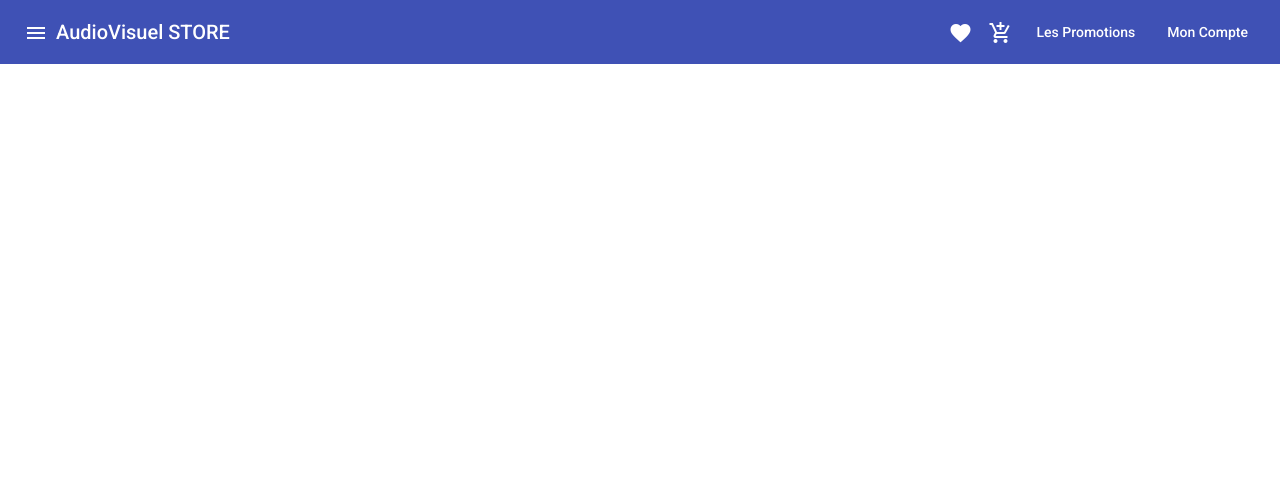
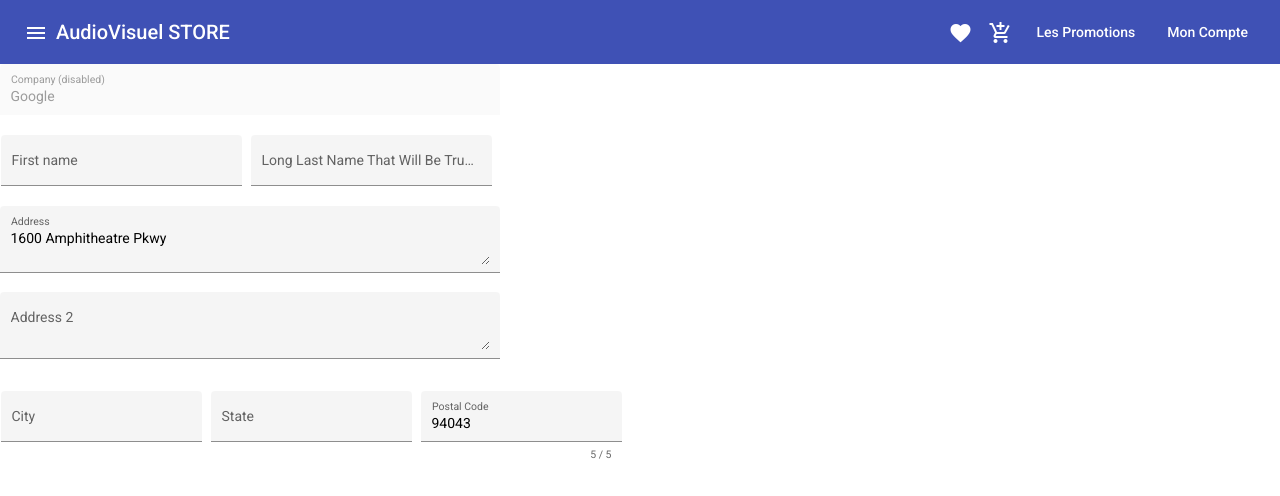
Before and after one commit to AbirGrissa/E-CommerceAngular, an Angular app: page /login in a window 1280 px wide. Before the commit this address led to /. Shown: the top 496 px of the page. Built offline with nearby package versions, Linux system fonts and the light colour scheme.

Commit message:
NoNameCommit

```diff
--- a/src/app/app-routing.module.ts
+++ b/src/app/app-routing.module.ts
@@ -1,6 +1,7 @@
 import { NgModule } from '@angular/core';
 import { RouterModule, Routes } from '@angular/router';
 import { HomeComponent } from './home/home.component';
+import { LoginComponent } from './login/login.component';
 
 const routes: Routes = [
   {
@@ -15,6 +16,11 @@ const routes: Routes = [
     component:HomeComponent
   },
   {
+    path:'login',
+    pathMatch:'full',
+    component:LoginComponent
+  },
+  {
   path:'products',
   pathMatch:'full',
   loadChildren:  () => import('./products/products.module').then(m => m.ProductsModule)
--- a/src/app/app.component.html
+++ b/src/app/app.component.html
@@ -507,7 +507,7 @@
     <mat-icon>add_shopping_cart</mat-icon>
   </button>
   <a mat-button routerLink="/products" routerLinkActive="active">Les Promotions</a>
-  <a mat-button routerLink="/home" routerLinkActive="active">Mon Compte</a>
+  <a mat-button routerLink="/login" routerLinkActive="active">Mon Compte</a>
 </mat-toolbar>
 </header>
 
--- a/src/app/app.module.ts
+++ b/src/app/app.module.ts
@@ -6,6 +6,7 @@ import { AppComponent } from './app.component';
 import { BrowserAnimationsModule } from '@angular/platform-browser/animations';
 import { MaterialExampleModule } from './material.module';
 import { HomeComponent } from './home/home.component';
+import { LoginComponent } from './login/login.component';
 
 
 
@@ -16,6 +17,7 @@ import { HomeComponent } from './home/home.component';
   declarations: [
     AppComponent,
     HomeComponent,
+    LoginComponent,
   ],
   imports: [
     BrowserModule,
--- /dev/null
+++ b/src/app/login/login.component.css
@@ -0,0 +1,13 @@
+.example-form {
+    min-width: 150px;
+    max-width: 500px;
+    width: 100%;
+  }
+
+  .example-full-width {
+    width: 100%;
+  }
+
+  td {
+    padding-right: 8px;
+  }
--- /dev/null
+++ b/src/app/login/login.component.html
@@ -0,0 +1,45 @@
+
+<form class="example-form">
+    <mat-form-field class="example-full-width" appearance="fill">
+      <mat-label>Company (disabled)</mat-label>
+      <input matInput disabled value="Google">
+    </mat-form-field>
+
+    <table class="example-full-width" cellspacing="0"><tr>
+      <td><mat-form-field class="example-full-width" appearance="fill">
+        <mat-label>First name</mat-label>
+        <input matInput>
+      </mat-form-field></td>
+      <td><mat-form-field class="example-full-width" appearance="fill">
+        <mat-label>Long Last Name That Will Be Truncated</mat-label>
+        <input matInput>
+      </mat-form-field></td>
+    </tr></table>
+
+    <p>
+      <mat-form-field class="example-full-width" appearance="fill">
+        <mat-label>Address</mat-label>
+        <textarea matInput placeholder="Ex. 100 Main St">1600 Amphitheatre Pkwy</textarea>
+      </mat-form-field>
+      <mat-form-field class="example-full-width" appearance="fill">
+        <mat-label>Address 2</mat-label>
+        <textarea matInput></textarea>
+      </mat-form-field>
+    </p>
+
+    <table class="example-full-width" cellspacing="0"><tr>
+      <td><mat-form-field class="example-full-width" appearance="fill">
+        <mat-label>City</mat-label>
+        <input matInput placeholder="Ex. San Francisco">
+      </mat-form-field></td>
+      <td><mat-form-field class="example-full-width" appearance="fill">
+        <mat-label>State</mat-label>
+        <input matInput placeholder="Ex. California">
+      </mat-form-field></td>
+      <td><mat-form-field class="example-full-width" appearance="fill">
+        <mat-label>Postal Code</mat-label>
+        <input matInput #postalCode maxlength="5" placeholder="Ex. 94105" value="94043">
+        <mat-hint align="end">{{postalCode.value.length}} / 5</mat-hint>
+      </mat-form-field></td>
+    </tr></table>
+  </form>
--- /dev/null
+++ b/src/app/login/login.component.ts
@@ -0,0 +1,15 @@
+import { Component, OnInit } from '@angular/core';
+
+@Component({
+  selector: 'app-login',
+  templateUrl: './login.component.html',
+  styleUrls: ['./login.component.css']
+})
+export class LoginComponent implements OnInit {
+
+  constructor() { }
+
+  ngOnInit(): void {
+  }
+
+}
--- a/src/app/products/products/products.component.css
+++ b/src/app/products/products/products.component.css
@@ -7,7 +7,7 @@ mat-card img{
   .example-card {
     max-width: 400px;
     margin: 1cm;
-    background-color:#3330E4;
+    background-color:bisque;
   }
 
   .example-header-image {
--- a/src/app/products/products/products.component.html
+++ b/src/app/products/products/products.component.html
@@ -7,7 +7,7 @@
 -->
 
 
-<mat-card class="example-card" *ngFor="let product of products | async" color="primary">
+<mat-card class="example-card" *ngFor="let product of products | async" >
   <mat-card-header>
     <div mat-card-avatar class="example-header-image">
       <!--<img src="{{product.imgUrl}}" alt="">--><img
```
Also changed, not shown: 1 other file (tests, documents, lock files or other folders).
